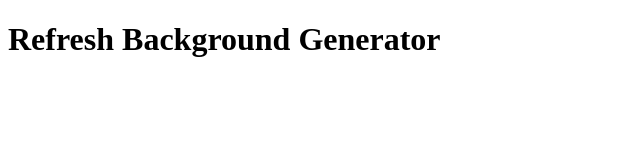
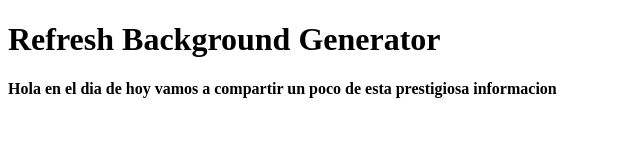
Before and after one commit to JPDeveloper1/background-generator, a plain HTML site: page index.html in a window 1280 px wide. Shown: the whole page, without its empty margins (0-640 px from the left). Drawn offline with Linux system fonts and the light colour scheme.

Commit message:
adding paragraph + new changing title

```diff
--- a/index.html
+++ b/index.html
@@ -3,9 +3,12 @@
 <head>
 	<meta charset="utf-8">
 	<meta name="viewport" content="width=device-width, initial-scale=1">
-	<title>Background Generator</title>
+	<title>Background Generatorr</title>
 </head>
 <body>
 	<h1>Refresh Background Generator</h1>
+	<p><strong> Hola en el dia de hoy vamos a compartir un poco de esta
+		prestigiosa informacion
+		</p>
 </body>
 </html>
```
